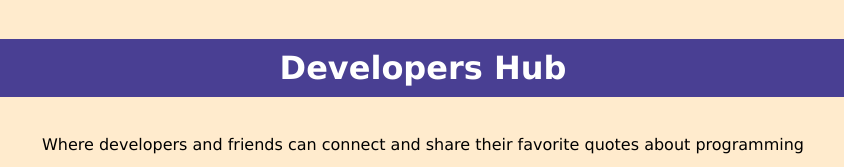
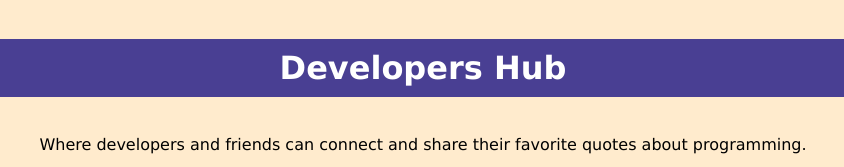
Before and after one commit to grace1501/SBA-308A, a plain HTML site: page index.html in a window 1280 px wide. Shown: the top 167 px of the page, 217-1061 px from the left. Drawn offline with Linux system fonts and the light colour scheme; no server answers.

Commit message:
minor typos fixed

```diff
--- a/index.html
+++ b/index.html
@@ -13,7 +13,7 @@
 </head>
 <body>
     <h1>Developers Hub</h1>
-    <p>Where developers and friends can connect and share their favorite quotes about programming</p>
+    <p>Where developers and friends can connect and share their favorite quotes about programming.</p>
 
     <!-- REGISTRATION FORM -->
     <div id="register-form" class="form-container">
@@ -61,7 +61,7 @@
     </div>
 
     <!-- SAMPLE CARD -->
-    <!-- I used https://ui-avatars.com/ to creat personalized avatar based on user's name -->
+    <!-- I used https://ui-avatars.com/ to create personalized avatar based on user's name -->
 
     <template>
 
```
